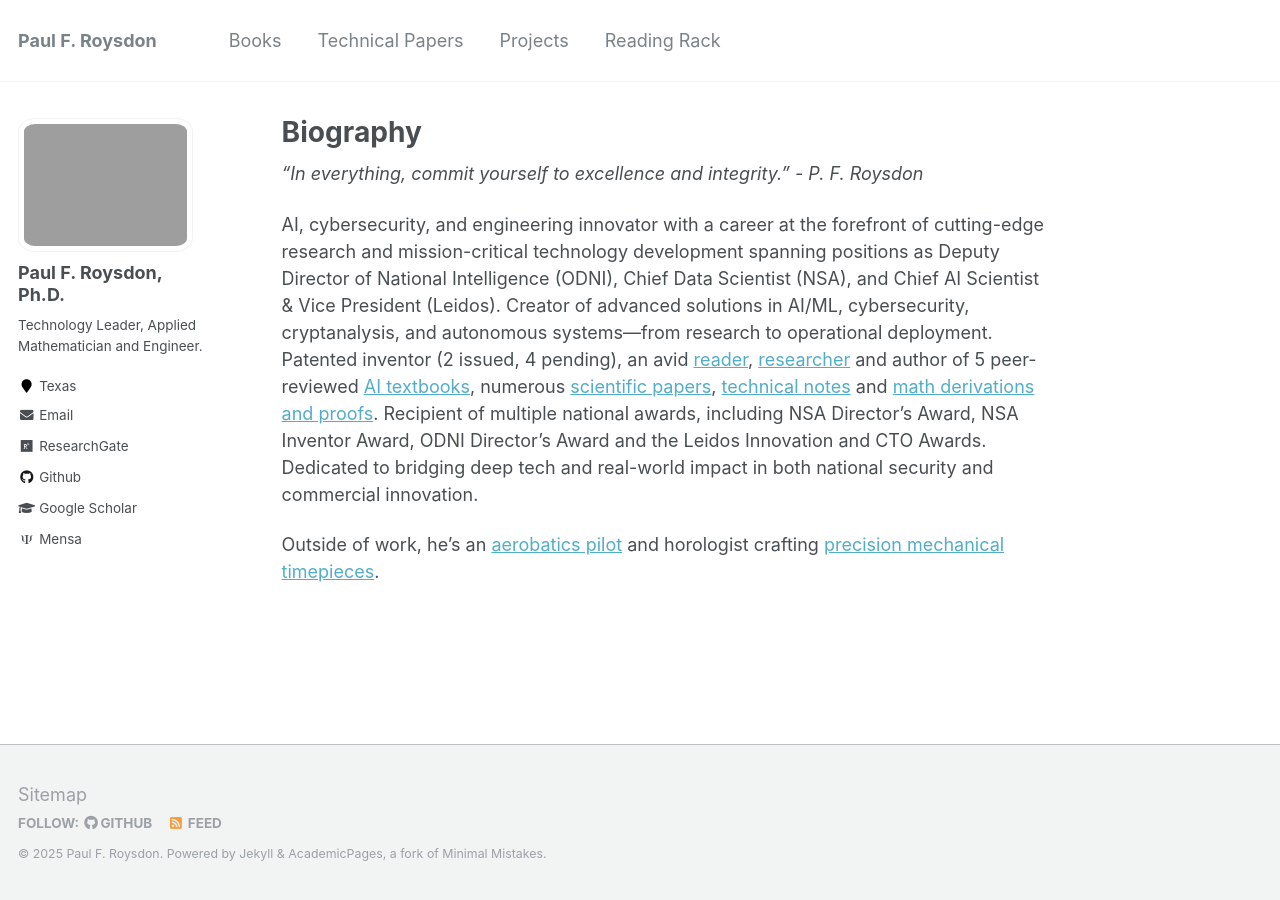
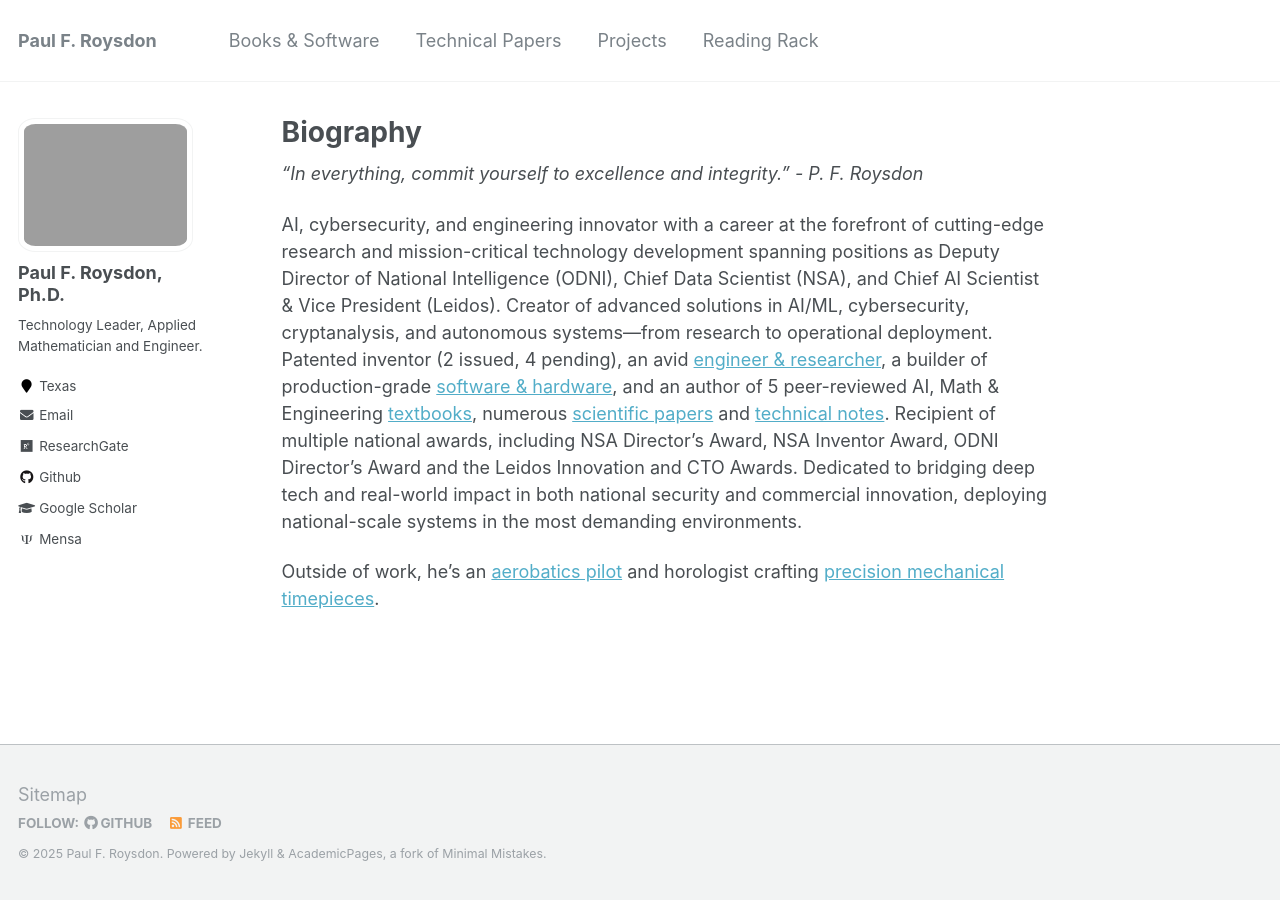
Before and after one commit to pfroysdon/pfroysdon.github.io, a Jekyll site: the page built from _pages/about.md, in a window 1280 px wide. Built offline with Jekyll 4.4.1, drawn with Linux system fonts in a browser that asks for light colours; some web fonts are replaced.

Commit message:
added software links

```diff
--- a/_data/navigation.yml
+++ b/_data/navigation.yml
@@ -1,6 +1,6 @@
 # main links links
 main:
-  - title: "Books"
+  - title: "Books & Software"
 #    url: /books/
     url: https://www.roysdonfibonaccipress.com/
 
--- a/_pages/about.md
+++ b/_pages/about.md
@@ -10,6 +10,6 @@
 
 *"In everything, commit yourself to excellence and integrity." - P. F. Roysdon*
 
-AI, cybersecurity, and engineering innovator with a career at the forefront of cutting-edge research and mission-critical technology development spanning positions as Deputy Director of National Intelligence (ODNI), Chief Data Scientist (NSA), and Chief AI Scientist & Vice President (Leidos). Creator of advanced solutions in AI/ML, cybersecurity, cryptanalysis, and autonomous systems—from research to operational deployment. Patented inventor (2 issued, 4 pending), an avid [reader](https://pfroysdon.github.io/reading-rack/), [researcher](https://pfroysdon.github.io/projects/) and author of 5 peer-reviewed [AI textbooks](http://www.roysdonfibonaccipress.com/), numerous [scientific papers](https://github.com/pfroysdon/publications/tree/main/Papers), [technical notes](https://github.com/pfroysdon/publications/tree/main/Tech_Notes) and [math derivations and proofs](https://github.com/pfroysdon/publications/tree/main/Math_Derivations). Recipient of multiple national awards, including NSA Director's Award, NSA Inventor Award, ODNI Director’s Award and the Leidos Innovation and CTO Awards.  Dedicated to bridging deep tech and real-world impact in both national security and commercial innovation.
+AI, cybersecurity, and engineering innovator with a career at the forefront of cutting-edge research and mission-critical technology development spanning positions as Deputy Director of National Intelligence (ODNI), Chief Data Scientist (NSA), and Chief AI Scientist & Vice President (Leidos). Creator of advanced solutions in AI/ML, cybersecurity, cryptanalysis, and autonomous systems—from research to operational deployment. Patented inventor (2 issued, 4 pending), an avid [engineer & researcher](https://pfroysdon.github.io/projects/), a builder of production-grade [software & hardware](https://www.roysdonfibonaccipress.com/store/software), and an author of 5 peer-reviewed AI, Math & Engineering [textbooks](http://www.roysdonfibonaccipress.com/), numerous [scientific papers](https://github.com/pfroysdon/publications/tree/main/Papers) and [technical notes](https://github.com/pfroysdon/publications/tree/main/Tech_Notes). Recipient of multiple national awards, including NSA Director's Award, NSA Inventor Award, ODNI Director’s Award and the Leidos Innovation and CTO Awards.  Dedicated to bridging deep tech and real-world impact in both national security and commercial innovation, deploying national-scale systems in the most demanding environments.
 
 Outside of work, he’s an [aerobatics pilot](https://youtu.be/ZwSUX-F_C_4) and horologist crafting [precision mechanical timepieces](https://www.roysdonwatchco.com/).
```
